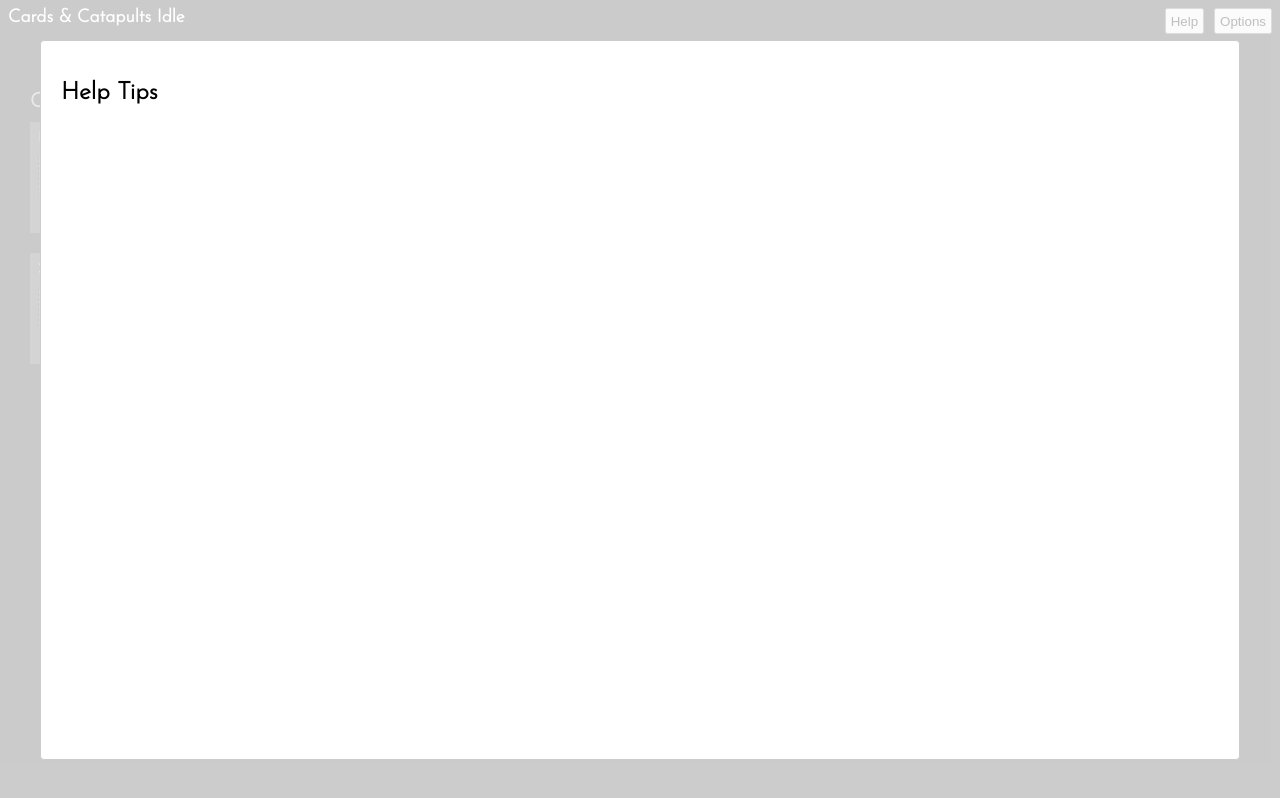
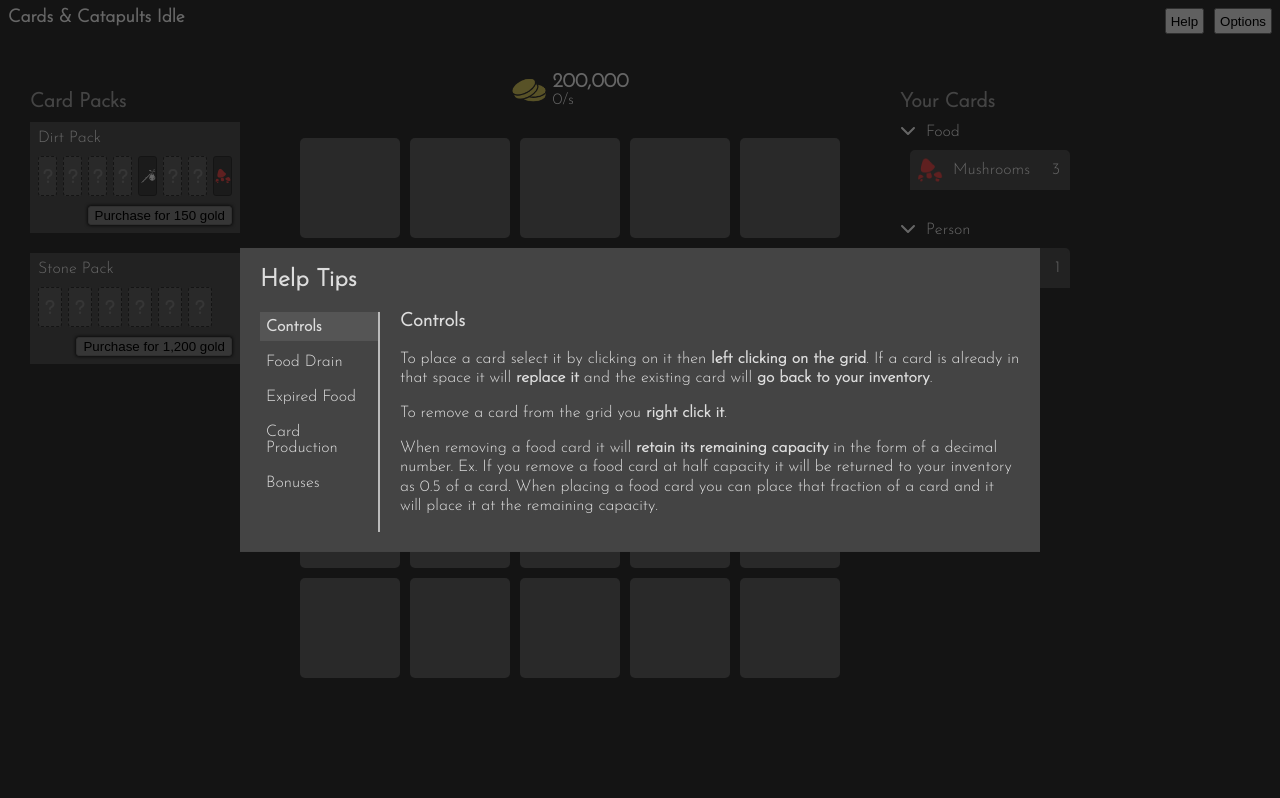
Before and after one commit to Rybadour/cards-n-catapults-idle, a React app: page / in a window 1280 px wide. Both pictures are taken after a click on the button "Help". Built offline with nearby package versions, Linux system fonts and the light colour scheme.

Commit message:
Added help tips and menu to select them

```diff
--- a/src/App.css
+++ b/src/App.css
@@ -21,3 +21,6 @@ body {
 * {
   box-sizing: border-box;
 }
+p {
+  line-height: 1.2rem;
+}
--- a/src/components/header.scss
+++ b/src/components/header.scss
@@ -22,3 +22,63 @@ header {
     }
   }
 }
+
+.help-modal-content {
+  position: absolute;
+  top: 50%;
+  left: 50%;
+  right: auto;
+  bottom: auto;
+  margin-right: -50%;
+  transform: translate(-50%, -50%);
+  max-width: 800px;
+  max-height: 500px;
+  width: 80%;
+  background-color: #444;
+  border-color: #222;
+  color: #DDD;
+  border-radius: 0;
+  padding: 20px;
+
+  h2 {
+    margin-top: 0;
+  }
+
+  .help-body-wrapper {
+    display: flex;
+    flex-direction: row;
+  }
+
+  .help-tip-menu {
+    display: flex;
+    flex-direction: column;
+    grid-gap: 6px;
+    list-style: none;
+    margin: 0;
+    padding: 0;
+    min-width: 120px;
+    border-right: 2px solid #BBB;
+
+    li {
+      padding: 7px 6px 6px;
+      cursor: pointer;
+
+      &:hover, &.selected {
+        font-weight: bold;
+        background-color: #555;
+      }
+    }
+  }
+
+  .help-body {
+    margin-left: 20px;
+
+    h3 {
+      margin-top: 0;
+    }
+
+    > :not(.selected) {
+      display: none;
+    }
+  }
+}
--- a/src/components/header.tsx
+++ b/src/components/header.tsx
@@ -1,6 +1,15 @@
 import './header.scss';
 import Modal from 'react-modal';
 import { useState } from 'react';
+import classNames from 'classnames';
+
+const modalStyles = {
+  overlay: {
+    backgroundColor: "rgba(0, 0, 0, 0.6)",
+  },
+};
+
+Modal.setAppElement('#root');
 
 function Header() {
   const [isHelpModalOpen, setIsHelpModalOpen] = useState(false);
@@ -15,10 +24,101 @@ function Header() {
 
     <Modal
       isOpen={isHelpModalOpen}
+      onRequestClose={() => setIsHelpModalOpen(false)}
+      style={modalStyles}
+      contentLabel="Help Tips"
+      className="help-modal-content"
     >
-      <h2>Help Tips</h2>
+      <HelpModal />
     </Modal>
   </header>;
 }
 
+function HelpModal() {
+  const [selected, setSelected] = useState('controls');
+
+  const helpTips = [{
+    id: 'controls',
+    title: 'Controls',
+  }, {
+    id: 'food-drain',
+    title: 'Food Drain',
+  }, {
+    id: 'expired-food',
+    title: 'Expired Food',
+  }, {
+    id: 'produce-cards',
+    title: 'Card Production',
+  }, {
+    id: 'bonuses',
+    title: 'Bonuses',
+  }]
+
+  return <div>
+    <h2>Help Tips</h2>
+
+    <div className="help-body-wrapper">
+      <ul className="help-tip-menu">
+        {helpTips.map(tip =>
+          <li
+            className={classNames({selected: tip.id == selected})}
+            onClick={() => setSelected(tip.id)}
+          >{tip.title}</li>
+        )}
+      </ul>
+      <div className="help-body">
+        <div className={classNames({selected: selected == 'controls'})}>
+          <h3>Controls</h3>
+          <p>To place a card select it by clicking on it then <b>left clicking on the grid</b>. If a card is already in that
+          space it will <b>replace it</b> and the existing card will <b>go back to your inventory</b>.</p>
+          <p>To remove a card from the grid you <b>right click it</b>.</p>
+          <p>When removing a food card it will <b>retain its remaining capacity</b> in the form of a decimal number. Ex. If
+          you remove a food card at half capacity it will be returned to your inventory as 0.5 of a card. When placing
+          a food card you can place that fraction of a card and it will place it at the remaining capacity.</p>
+        </div>
+
+        <div className={classNames({selected: selected == 'food-drain'})}>
+          <h3>Food Drain</h3>
+          <p>You’ll find that most person cards (Beggars and Peasants) and some special cards will have a food drain stat.
+          This is the rate at which they eat food and it’s always listed as per second. Cards generally eat food that is
+          adjacent to them (orthogonally) and will eat food from all those cards at an equal rate.</p>
+          <p>Ex. In these screenshots we have a Beggar next to one food card and another Beggar surrounded by food cards.</p>
+          <p>A Beggar eats food at 0.2 units per second so in the first screenshot it will eat that food card at 0.2
+          units per second. In the second since it’s surrounded by 4 food cards each will be drained at ¼ the speed or
+          0.05 units per second.</p>
+        </div>
+
+        <div className={classNames({selected: selected == 'expired-food'})}>
+          <h3>Expired Food</h3>
+
+          <p>You may notice that when food is completely used up it remains as faded out. In this state the card is
+          completely disabled but it’s used as an indicator that it can be automatically replaced. Some cards will
+          automatically replace food cards and they will only do this based on these expired food tiles. Cards that
+          generate cards adjacent to them can override these expired food tiles and place different cards there
+          automatically.</p>
+        </div>
+
+        <div className={classNames({selected: selected == 'produce-cards'})}>
+          <h3>Cards that Produce Cards</h3>
+
+          <p>Some cards will constantly produce cards for free. Generally they place these cards in adjacent tiles
+            (orthogonally) but sometimes they send them straight to your inventory such as with the Pig Pen. If all
+            adjacent tiles are occupied the produced card will go into the inventory.
+          </p>
+        </div>
+
+        <div className={classNames({selected: selected == 'bonuses'})}>
+          <h3>Bonuses</h3>
+
+          <p>Some cards mention "improving" other cards. This means to increase their production by that amount or to
+          speed up their abilities by that amount. Production bonuses are applied multiplicatively. You can tell if a
+          card is apply a bonus to another card by hovering over the bonus applying card. Cards that it's applying a
+          bonus to will be highlighted green.
+          </p>
+        </div>
+      </div>
+    </div>
+  </div>;
+}
+
 export default Header;
```
